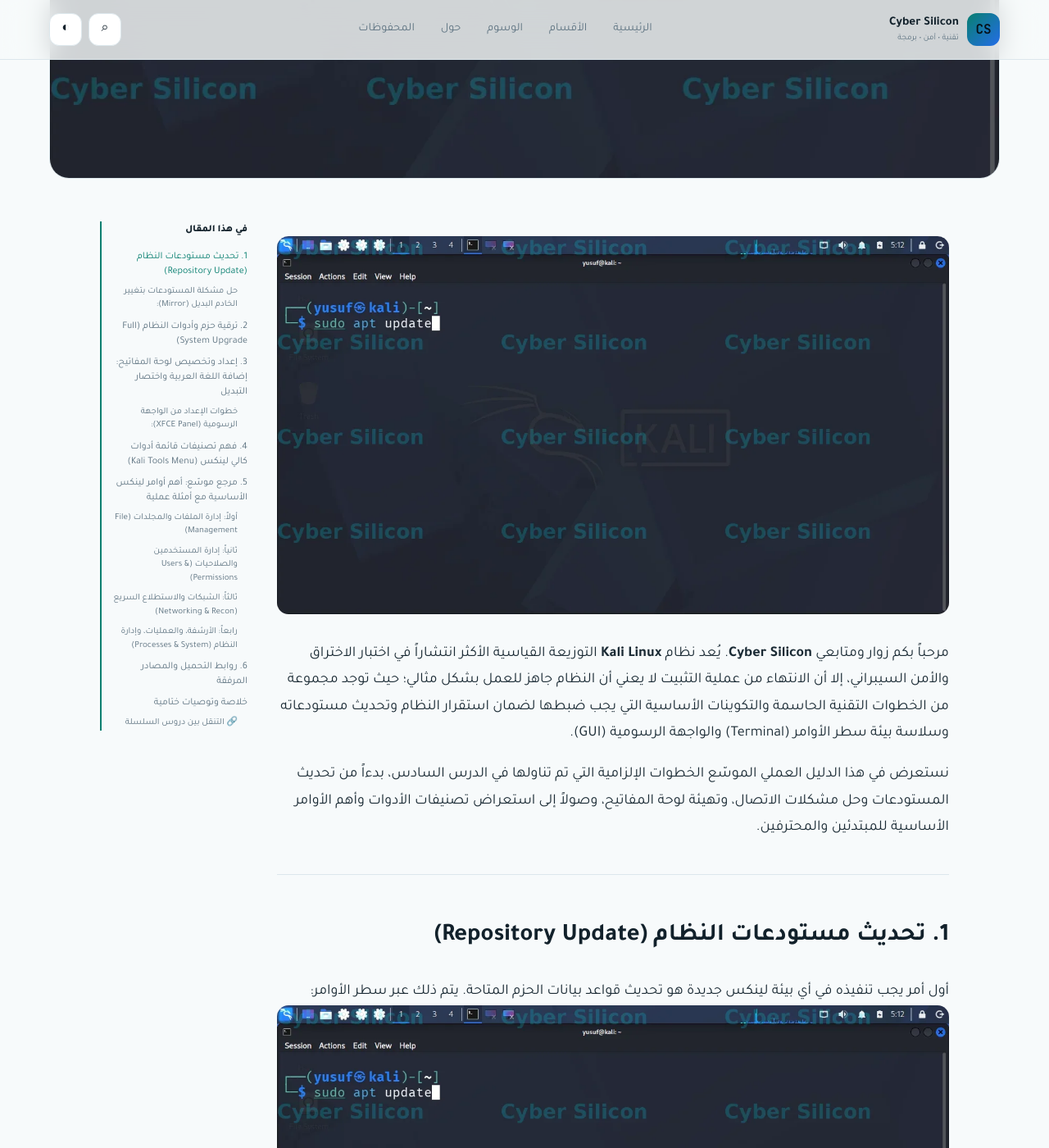
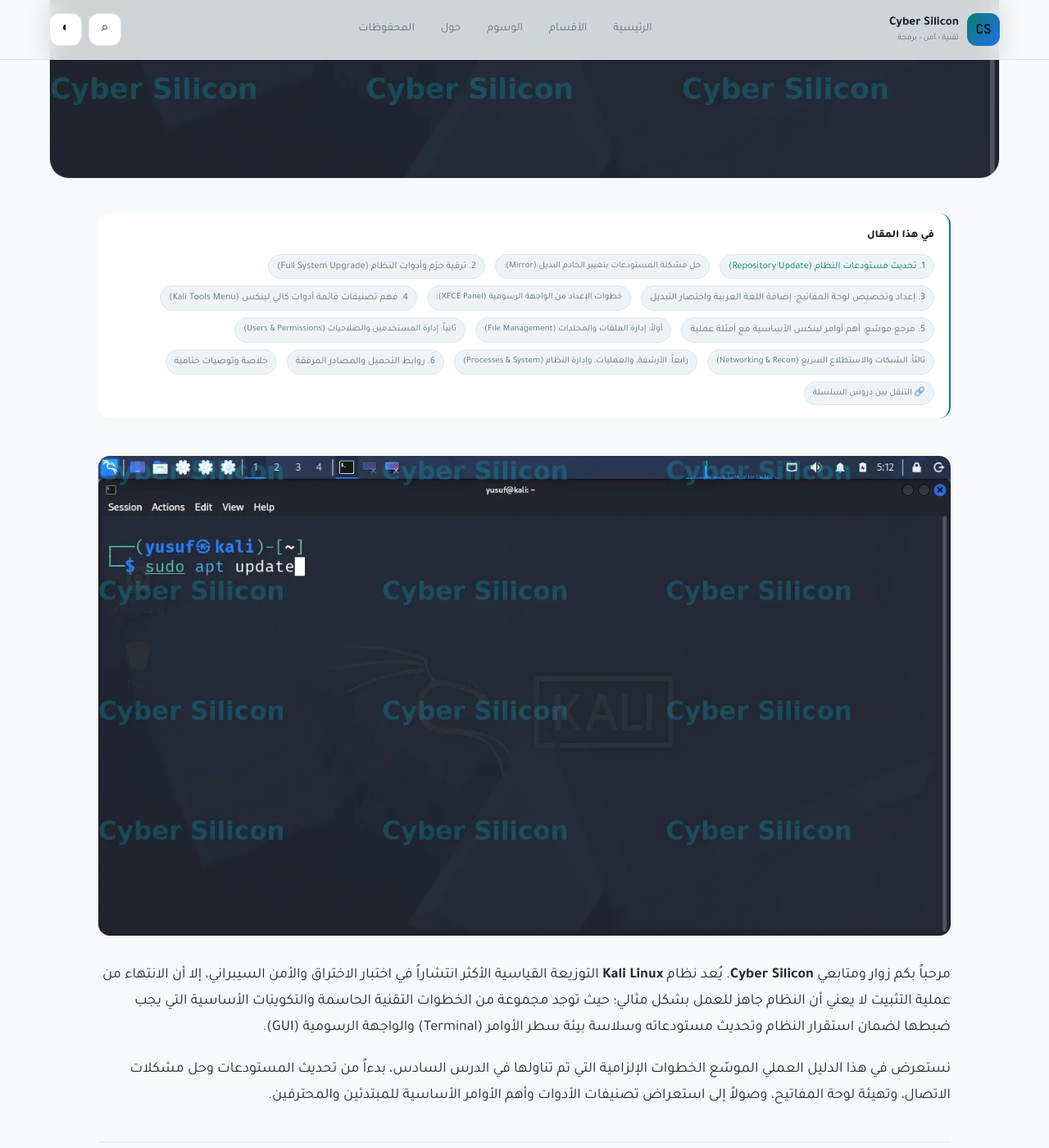
Before and after one commit to cyber-silicon/cyber-silicon.github.io, a Jekyll site: the page built from _posts/2026-10-27-lesson-6-سلسلة-kali-linux-الدرس-6-أهم-الخطوات-الأساسية-بعد-تثبيت-كالي.md, in a window 1280 px wide and 1400 px high, scrolled down 981 px. Shown: the whole window at 82% size. Built offline with Jekyll 4.4.1, drawn with Linux system fonts in a browser that asks for light colours; some of the changed text lies outside the part shown.

Commit message:
توحيد تخطيط المقال وتحسين بطاقة الصفحة الرئيسية (#7)
* refactor: keep toc above full-width article

* style: stack featured card and move toc above full-width article

```diff
--- a/assets/css/cyber-silicon.css
+++ b/assets/css/cyber-silicon.css
@@ -206,3 +206,82 @@
     flex-direction:column;
   }
 }
+
+
+/* Unified full-width article layout */
+.featured-card{
+  grid-template-columns:1fr;
+}
+.featured-visual{
+  min-height:0;
+}
+.featured-copy{
+  padding:30px 34px 34px;
+}
+.article-layout{
+  display:flex;
+  flex-direction:column;
+  direction:rtl;
+  width:min(1040px,100%);
+  margin:42px auto 0;
+  gap:28px;
+}
+.article-aside{
+  display:block!important;
+  width:100%;
+  position:static;
+}
+.aside-box{
+  position:static;
+  width:100%;
+  max-width:none;
+  max-height:none;
+  overflow:visible;
+  border-left:0;
+  border-right:2px solid var(--accent);
+  padding:16px 18px;
+  background:var(--surface);
+  border-radius:14px;
+  font-size:13px;
+}
+.article-toc{
+  display:flex!important;
+  flex-direction:row;
+  flex-wrap:wrap;
+  gap:8px 12px;
+  margin-top:10px;
+}
+.article-toc a{
+  border:1px solid var(--line);
+  background:var(--surface2);
+  padding:6px 10px;
+  border-radius:999px;
+  line-height:1.4;
+}
+.article-toc a.sub{
+  padding-right:10px;
+}
+.article-content{
+  width:100%;
+  max-width:none;
+}
+@media(max-width:620px){
+  .featured-copy{
+    padding:22px;
+  }
+  .article-layout{
+    margin-top:28px;
+    gap:20px;
+  }
+  .aside-box{
+    padding:14px;
+  }
+  .article-toc{
+    flex-direction:column;
+    gap:7px;
+  }
+  .article-toc a{
+    width:100%;
+    border-radius:10px;
+  }
+}
```
